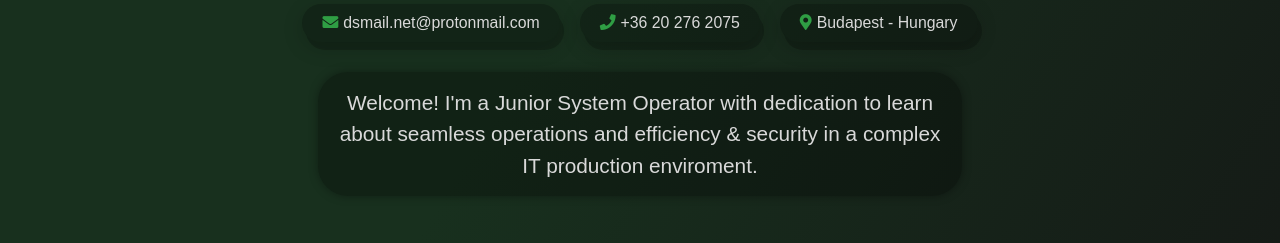
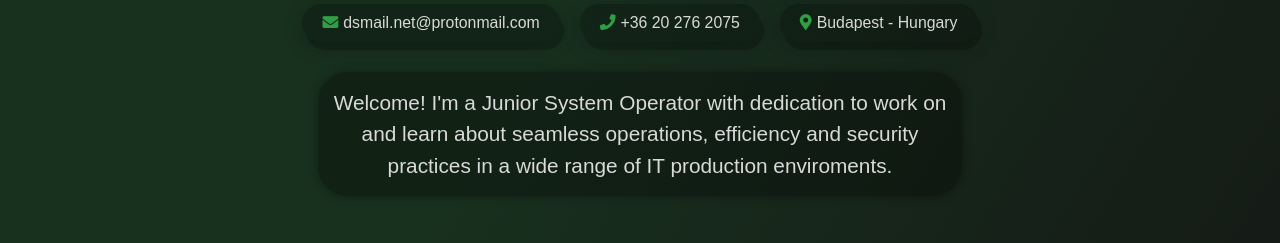
Before and after one commit to ds-net/ds-net.github.io, a plain HTML site: page index.html in a window 1280 px wide. Shown: the part 123-366 px from the top of the page. Drawn offline with Linux system fonts and the light colour scheme.

Commit message:
Update index.html

```diff
--- a/index.html
+++ b/index.html
@@ -22,7 +22,7 @@
         <li><i class="fas fa-map-marker-alt"></i> Budapest - Hungary</li>
       </ul>
     </small>
-    <p>Welcome! I'm a Junior System Operator with dedication to learn about seamless operations and efficiency & security in a complex IT production enviroment.</p>
+    <p>Welcome! I'm a Junior System Operator with dedication to work on and learn about seamless operations, efficiency and security practices in a wide range of IT production enviroments.</p>
   </header>
 
 <section class="skills">
```
